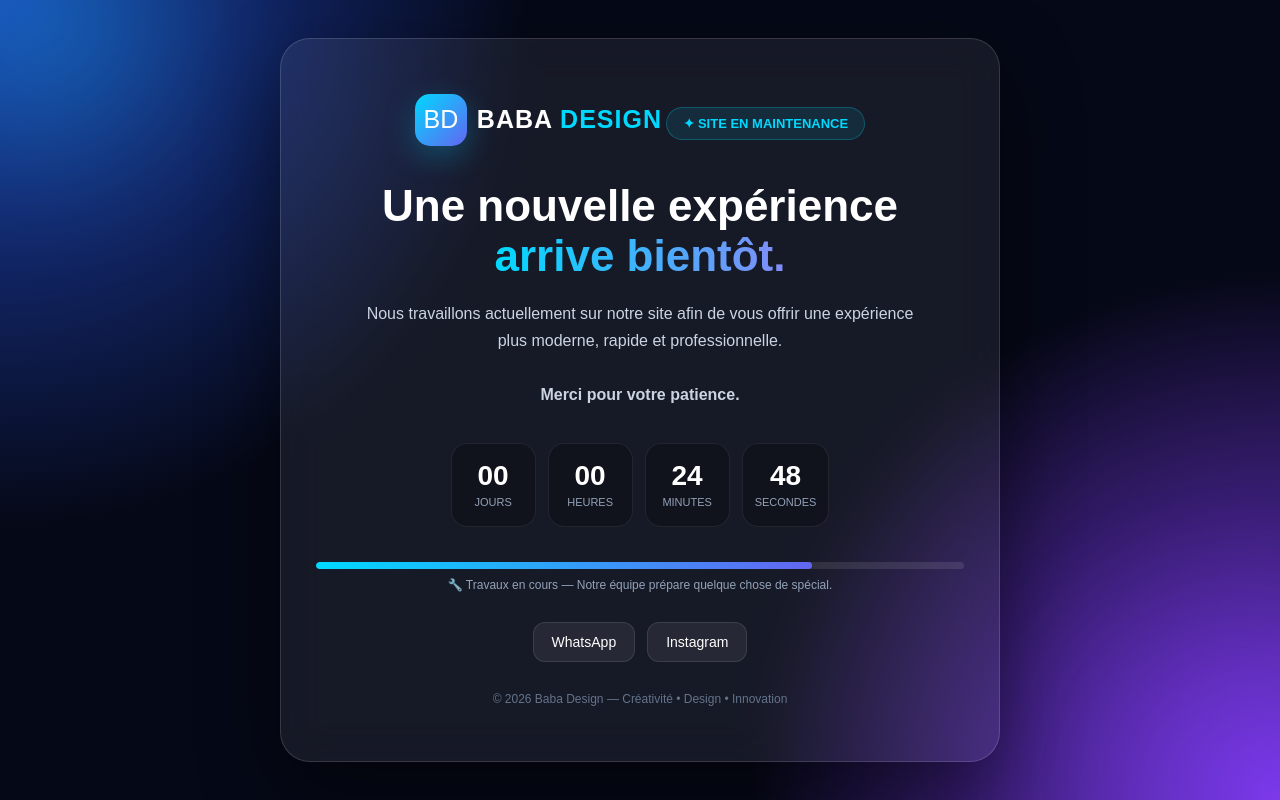
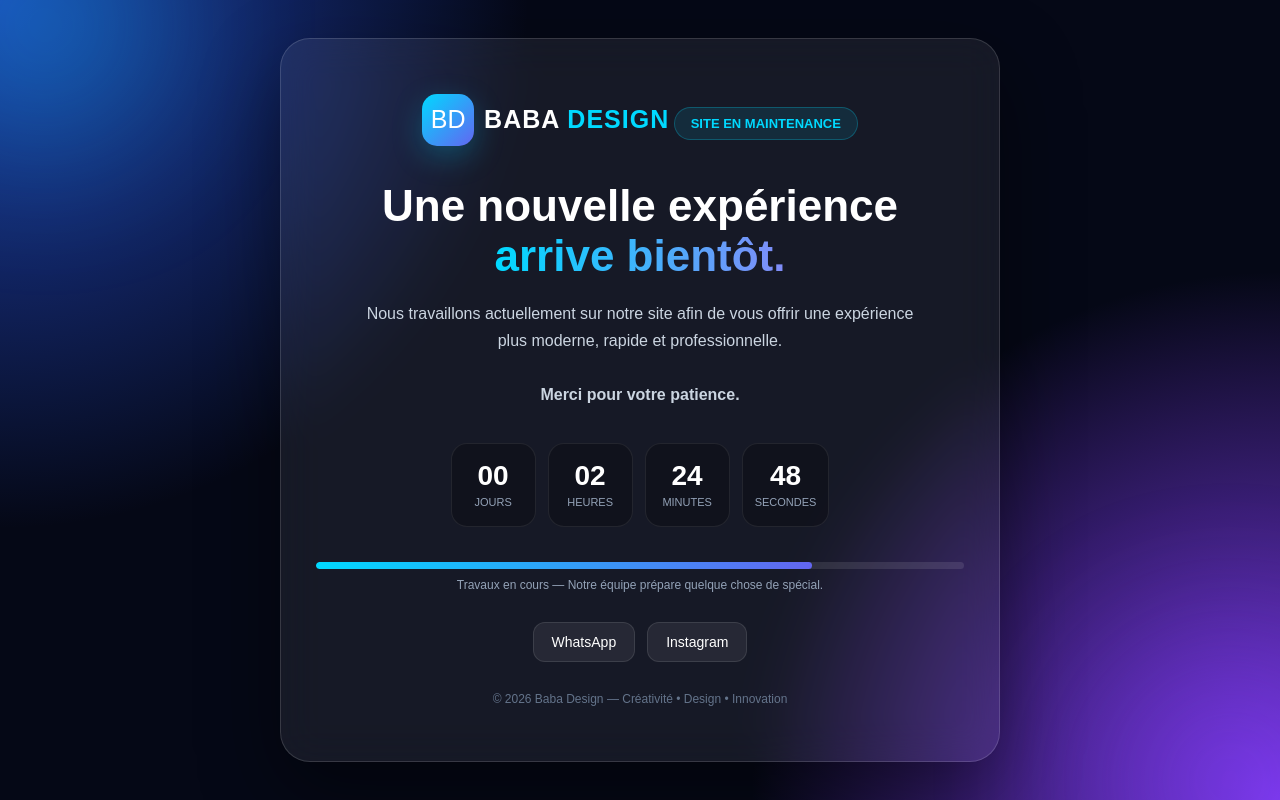
Before and after one commit to toussaintobama14-ui/BABADESIGN, a plain HTML site: page index.html in a window 1280 px wide. Drawn offline with Linux system fonts and the light colour scheme.

Commit message:
index.html

```diff
--- a/index.html
+++ b/index.html
@@ -272,7 +272,7 @@
     </div>
 
     <div class="tag">
-      ✦ SITE EN MAINTENANCE
+       SITE EN MAINTENANCE
     </div>
 
     <h1>
@@ -320,7 +320,7 @@
       </div>
 
       <div class="progress-text">
-        🔧 Travaux en cours — Notre équipe prépare quelque chose de spécial.
+         Travaux en cours — Notre équipe prépare quelque chose de spécial.
       </div>
 
     </div>
@@ -349,10 +349,10 @@
     /*
       MODIFIE CETTE DATE
       Exemple :
-      21 septembre 2026 à 18h00
+      21 septembre 2026 à 20h00
     */
 
-    const launchDate = new Date("September 21, 2026 18:00:00").getTime();
+    const launchDate = new Date("September 21, 2026 20:00:00").getTime();
 
     const countdown = setInterval(function () {
 
@@ -364,7 +364,7 @@
         clearInterval(countdown);
 
         document.querySelector(".countdown").innerHTML =
-          "<strong style='font-size:22px;'>🚀 Le site est maintenant disponible !</strong>";
+          "<strong style='font-size:22px;'> Le site est maintenant disponible !</strong>";
 
         return;
       }
```
